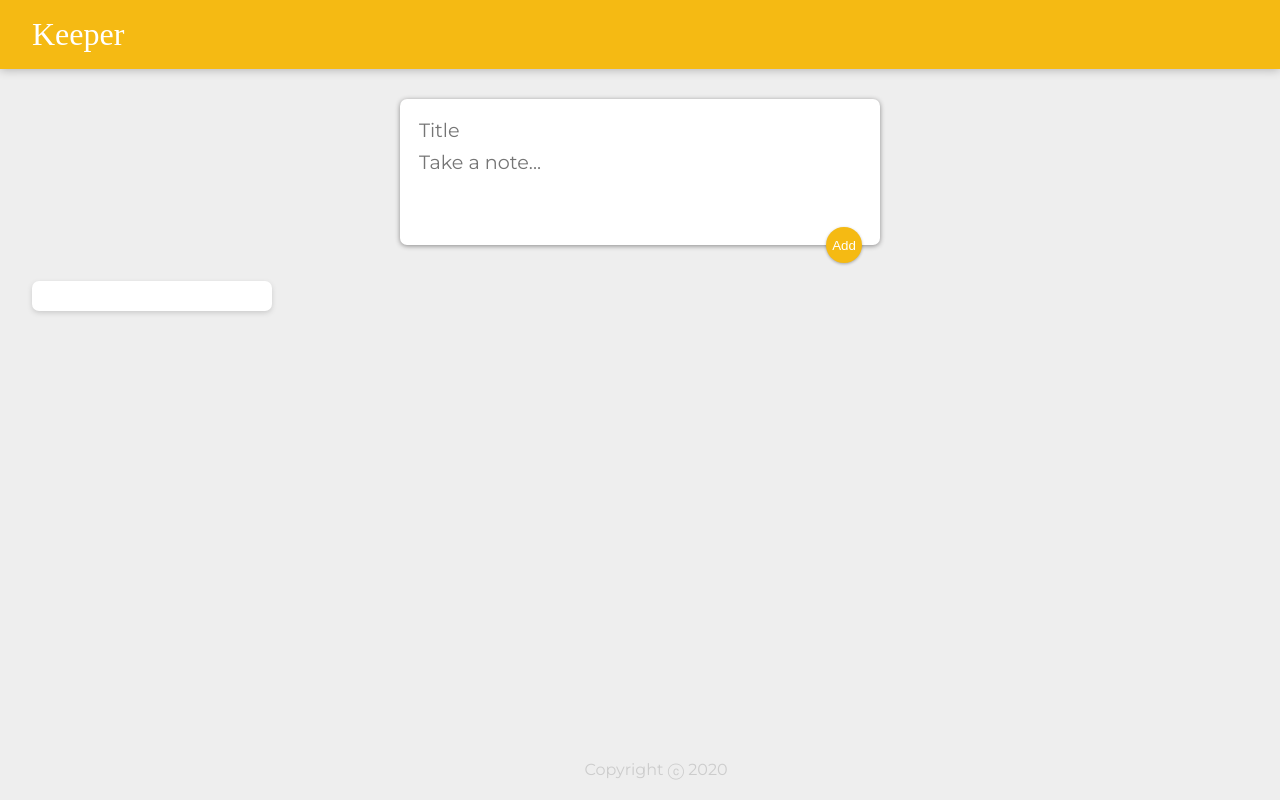
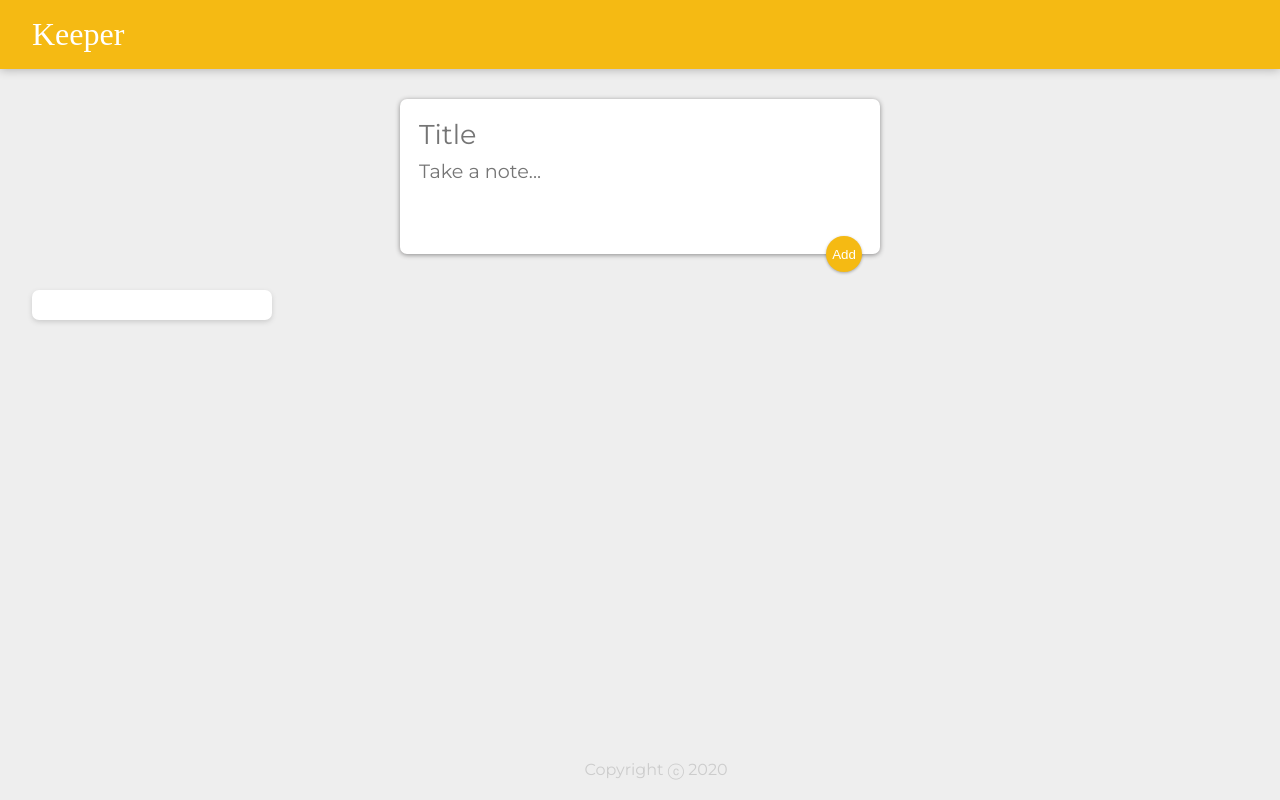
Before and after one commit to reedgrlu/Keeper, a React (Create React App) app: page / in a window 1280 px wide. Built offline with nearby package versions, Linux system fonts and the light colour scheme; a web font is replaced by a local one.

Commit message:
Changed styling of Note and CreateArea components to make title text larger and bolder than content

```diff
--- a/public/styles.css
+++ b/public/styles.css
@@ -45,8 +45,9 @@ footer p {
   float: left;
 }
 .note h1 {
-  font-size: 1.1em;
+  font-size: 1.6em;
   margin-bottom: 6px;
+  font-weight: bolder;
 }
 .note p {
   font-size: 1.1em;
@@ -65,6 +66,7 @@ footer p {
   height: 36px;
   cursor: pointer;
   outline: none;
+  font-weight: bolder;
 }
 
 form {
@@ -76,7 +78,17 @@ form {
   border-radius: 7px;
   box-shadow: 0 1px 5px rgb(138, 137, 137);
 }
-form input,
+
+form input {
+  width: 100%;
+  border: none;
+  padding: 4px;
+  outline: none;
+  font-size: 1.7em;
+  font-family: inherit;
+  resize: none;
+}
+
 form textarea {
   width: 100%;
   border: none;
```
